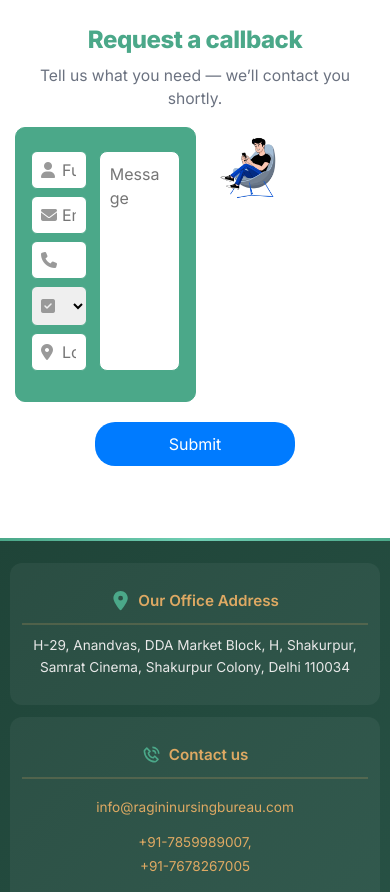
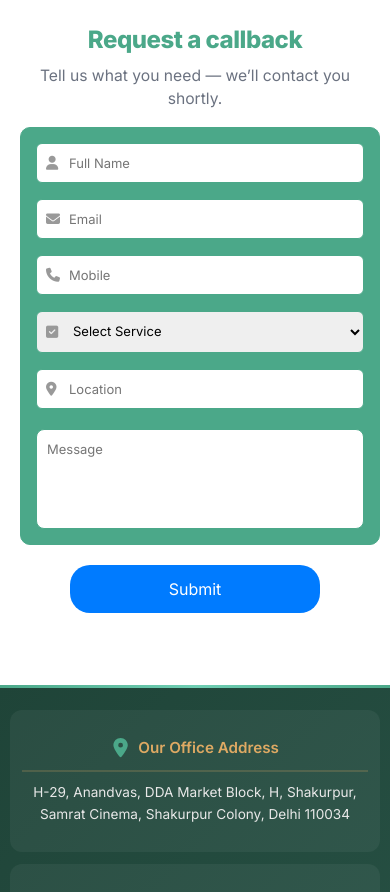
Before and after one commit to Macck39/nextjsMigration, a Next.js app: page / in a window 390 px wide. Shown: the part 5940-6832 px from the top of the page. Built offline with nearby package versions, Linux system fonts and the light colour scheme.

Commit message:
requestCallBack Section Updated

```diff
--- a/components/landing-page/landing-page.css
+++ b/components/landing-page/landing-page.css
@@ -1514,31 +1514,6 @@ img.colons {
   .testimonial-section {
     padding: 24px 16px;
     gap: 16px;
-  }
-
-  .enquiry-container {
-    flex-direction: column;
-    gap: 16px;
-    padding: 16px;
-  }
-
-  .enquiry-form {
-    /* flex-direction: column; */
-    gap: 12px;
-  }
-
-  .left-fields,
-  .right-field {
-    width: 100%;
-  }
-
-  .right-field textarea {
-    height: 160px;
-  }
-
-  .enquiry-image {
-    max-width: 75%;
-    margin: 0 auto;
   }
 }
 
@@ -1639,13 +1614,132 @@ img.colons {
   text-align: center; /* Center-align child elements */
 }
 
+/* Tablet and Mobile responsive styles for Enquiry Section */
+@media (max-width: 992px) {
+  .landing-page .d-flex.container {
+    flex-direction: column;
+  }
+
+  .enquiry-container {
+    width: 100% !important;
+    flex: 0 0 100% !important;
+    max-width: 100% !important;
+  }
+
+  .enquiry-container + .col-md-3 {
+    display: none;
+  }
+}
+
+@media (max-width: 768px) {
+  .enquiry-container {
+    padding: 20px 15px;
+  }
+
+  .enquiry-form {
+    flex-direction: column;
+    gap: 15px;
+  }
+
+  .left-fields {
+    width: 100%;
+  }
+
+  .right-field {
+    width: 100%;
+  }
+
+  .right-field textarea {
+    height: 150px;
+  }
+
+  .input-wrapper input,
+  .input-wrapper select {
+    font-size: 14px;
+    padding: 10px 10px 10px 35px;
+  }
+
+  .enquiry-image {
+    display: none;
+  }
+}
+
+@media (max-width: 576px) {
+  .enquiry-container {
+    padding: 15px 12px;
+    margin: 0 10px;
+  }
+
+  .enquiry-form {
+    flex-direction: column;
+    gap: 12px;
+  }
+
+  .left-fields {
+    width: 100%;
+    gap: 8px;
+  }
+
+  .right-field {
+    width: 100%;
+  }
+
+  .right-field textarea {
+    height: 120px;
+  }
+
+  .input-wrapper {
+    margin-bottom: 8px;
+  }
+
+  .input-wrapper input,
+  .input-wrapper select {
+    font-size: 14px;
+    height: 42px;
+    padding: 10px 10px 10px 35px;
+  }
+
+  .input-wrapper select {
+    height: 44px;
+  }
+
+  .enquiry-submit {
+    width: 100%;
+    max-width: 250px;
+    padding: 12px 24px;
+    font-size: 16px;
+  }
+}
+
 @media (max-width: 480px) {
+  .enquiry-container {
+    padding: 15px 10px;
+    margin: 0 5px;
+  }
+
+  .input-wrapper i {
+    font-size: 14px;
+    left: 10px;
+  }
+
+  .input-wrapper input,
+  .input-wrapper select {
+    font-size: 13px;
+    padding: 8px 8px 8px 32px;
+    height: 40px;
+  }
+
+  .input-wrapper select {
+    height: 42px;
+  }
+
+  .right-field textarea {
+    height: 100px;
+    font-size: 13px;
+  }
+
   .enquiry-image {
-    /* display: none; */
-    max-width: 50%;
-    height: auto;
-    object-fit: cover;
-    border-radius: 8px;
+    display: none;
   }
 }
 
```
